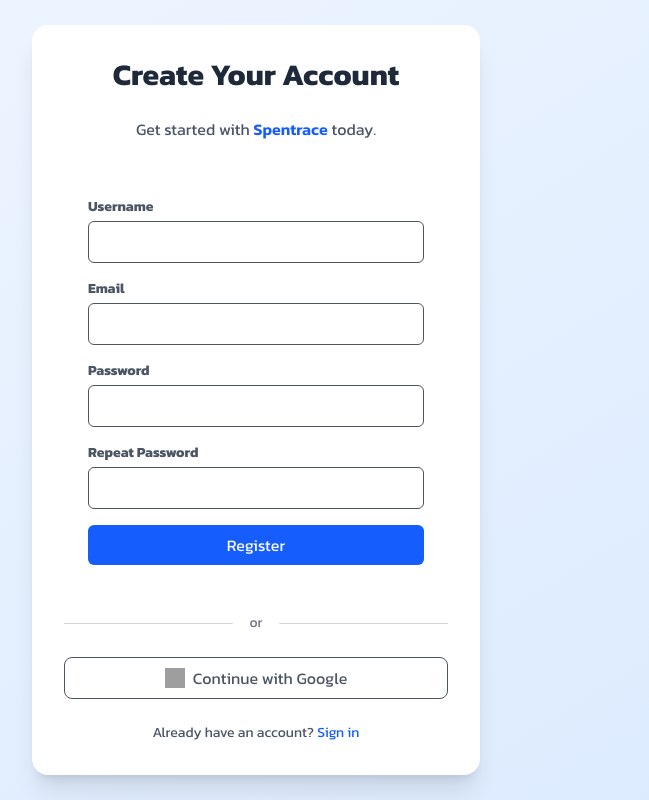
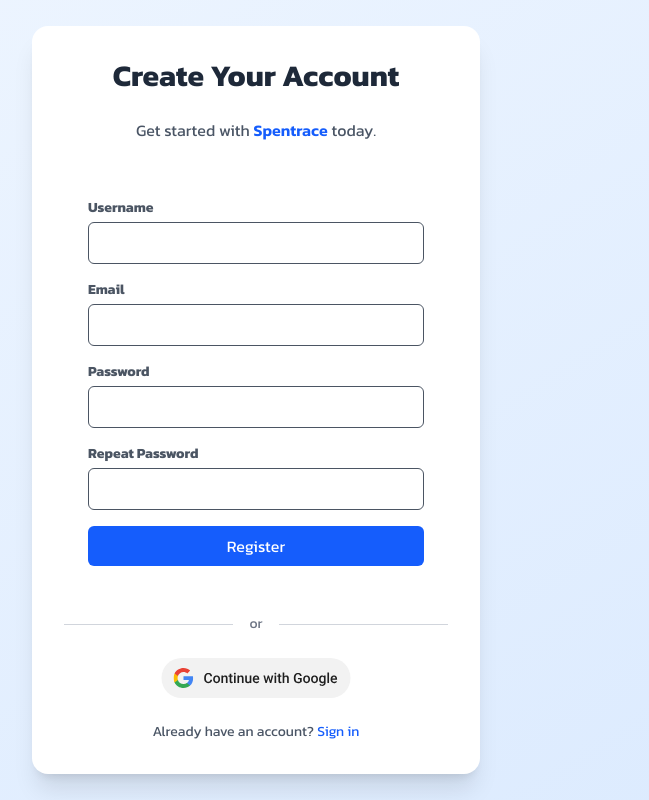
Before and after one commit to Bernard-Calma/spentrace, a Next.js app: page /register in a window 1280 px wide. Shown: the whole page, without its empty margins (384-1033 px from the left). Built offline with nearby package versions, Linux system fonts and the light colour scheme; grey boxes are pictures that could not be loaded.

Commit message:
feat(OAuth): Google
Add Google OAuth for login / register

```diff
--- /dev/null
+++ b/app/api/auth/[...nextauth]/route.ts
@@ -0,0 +1,3 @@
+import { handlers } from "@/auth";
+
+export const { GET, POST } = handlers;
--- a/app/register/page.tsx
+++ b/app/register/page.tsx
@@ -1,5 +1,6 @@
 "use client";
 
+import { login } from "@/utils/auth";
 import { motion } from "framer-motion";
 import { useState } from "react";
 
@@ -178,10 +179,12 @@ const RegisterPage = () => {
 
         {/* Social logins */}
         <div className="flex flex-col space-y-3">
-          <button className="w-full py-2 border rounded-lg flex items-center justify-center gap-2 hover:bg-gray-50 transition">
-            <img src="/google.svg" alt="Google" className="w-5 h-5" />
-            Continue with Google
-          </button>
+          <img
+            src="/icons/google-sign-in.svg"
+            alt="Google sign-in"
+            className="w-full h-10 cursor-pointer hover:transform hover:scale-105 transition"
+            onClick={() => login()}
+          />
         </div>
 
         {/* Login link */}
--- /dev/null
+++ b/auth.ts
@@ -0,0 +1,6 @@
+import NextAuth from "next-auth";
+import Google from "next-auth/providers/google";
+
+export const { auth, handlers, signIn, signOut } = NextAuth({
+  providers: [Google],
+});
--- a/package.json
+++ b/package.json
@@ -13,7 +13,7 @@
     "date-fns": "^4.1.0",
     "framer-motion": "^12.23.12",
     "next": "15.3.5",
-    "next-auth": "^4.24.11",
+    "next-auth": "^5.0.0-beta.29",
     "react": "^19.0.0",
     "react-dom": "^19.0.0",
     "react-redux": "^9.2.0"
--- /dev/null
+++ b/utils/auth.ts
@@ -0,0 +1,11 @@
+"use server";
+
+import { signIn, signOut } from "@/auth";
+
+export const login = async () => {
+  await signIn("google", { redirectTo: "/" });
+};
+
+export const logout = async () => {
+  await signOut({ redirectTo: "/" });
+};
```
Also changed, not shown: public/icons/google-sign-in.svg (added), 1 other file (tests, documents, lock files or other folders).
